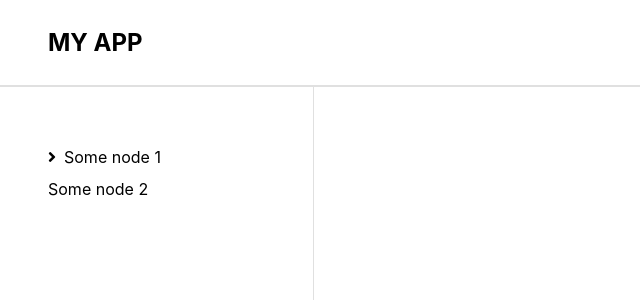
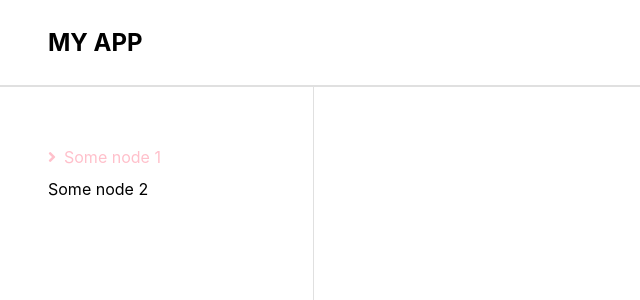
Before and after one commit to karinlj/skf-assignment, a React (Create React App) app: page / in a window 1280 px wide. In both pictures the pointer is over the element "Some node 1". Shown: the top 300 px of the page, without its empty margins (0-640 px from the left). Built offline with nearby package versions, Linux system fonts and the light colour scheme; data requests are answered from the project's data file.

Commit message:
transitions

```diff
--- a/src/index.scss
+++ b/src/index.scss
@@ -6,12 +6,7 @@ body {
   -webkit-font-smoothing: antialiased;
   -moz-osx-font-smoothing: grayscale;
 }
-ul {
-  list-style: none;
-  margin: 0;
-  padding: 0;
-}
-//typgraphy
+
 h1 {
   font-size: 1.8em;
 }
@@ -67,6 +62,11 @@ h2 {
           .node_link {
             display: block;
             padding: 0.25rem 0;
+            transition: all 0.3s ease;
+            &:hover {
+              cursor: pointer;
+              color: pink;
+            }
             &:before {
               font-family: "Font Awesome 5 Free";
               font-weight: 900;
@@ -78,6 +78,9 @@ h2 {
             }
             &.open {
               color: deeppink;
+              &:hover {
+                color: pink;
+              }
               &:before {
                 content: "\f107";
               }
@@ -89,8 +92,13 @@ h2 {
         }
         .leaf {
           .leaf_link {
+            transition: all 0.3s ease;
             &.selected {
               color: dodgerblue;
+            }
+            &:hover {
+              cursor: pointer;
+              color: pink;
             }
           }
         }
```
